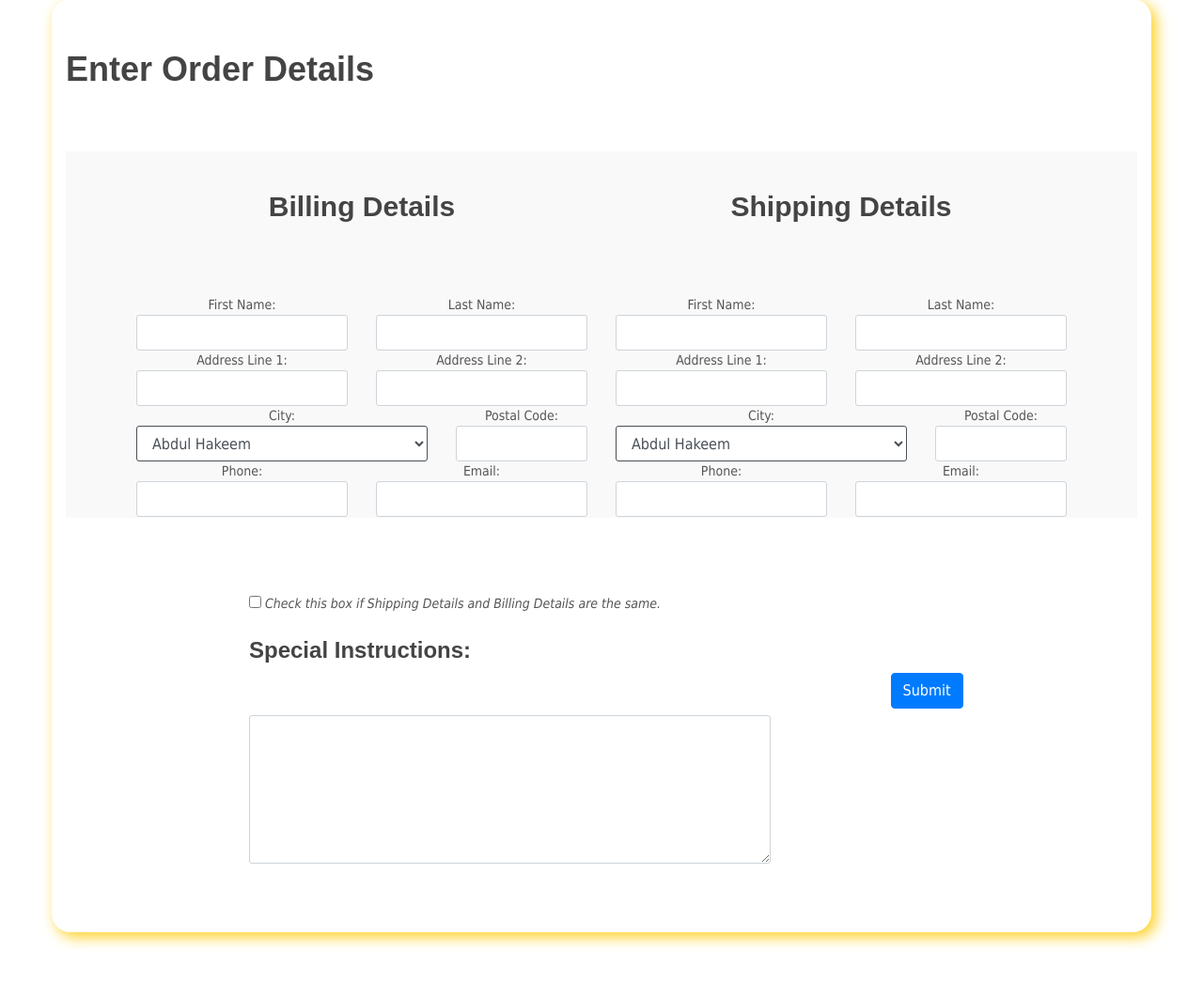
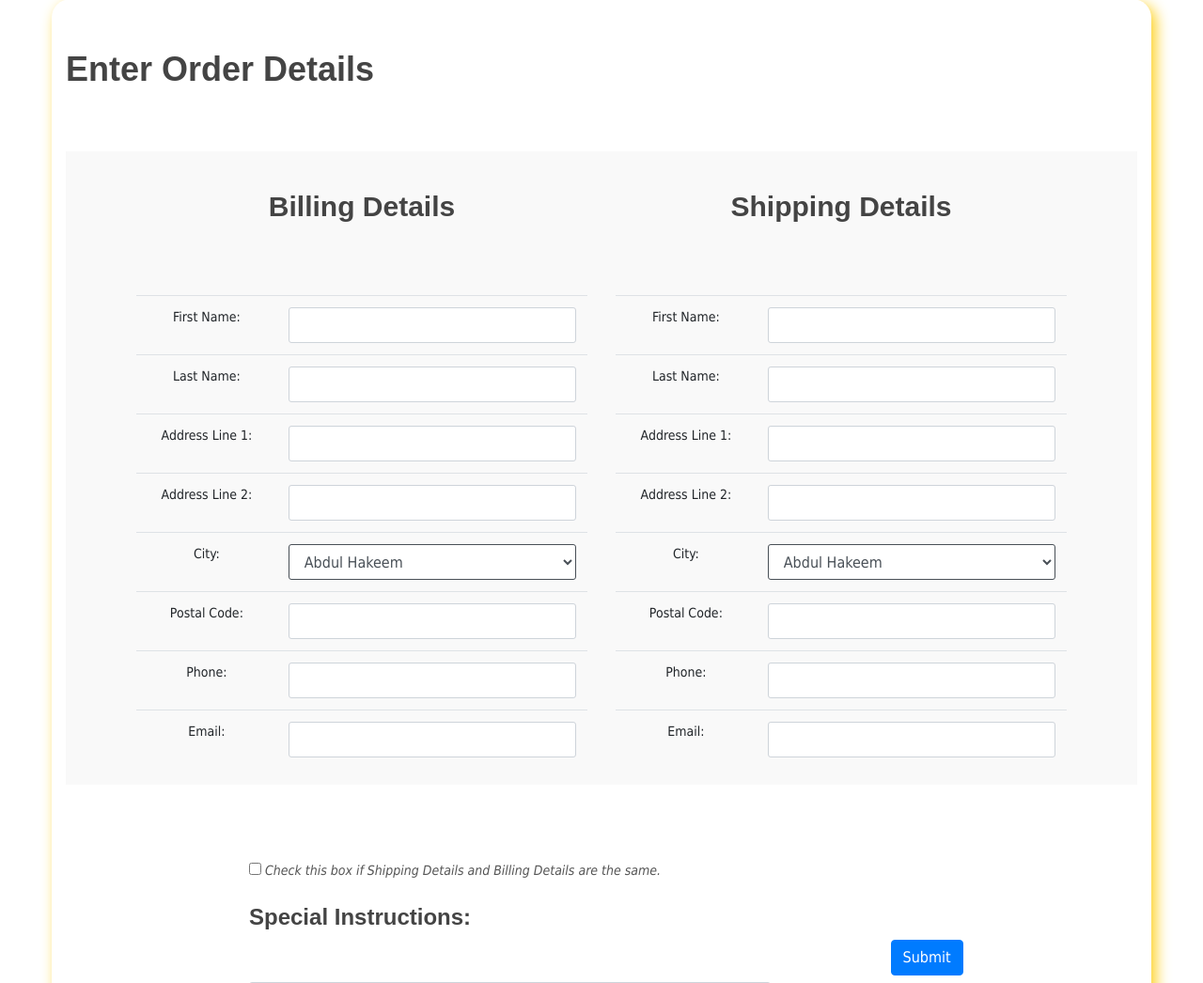
Before and after one commit to projrx/hiphop, a WordPress theme: template address.php in a window 1280 px wide. Shown: the part 228-1274 px from the top of the page at 94% size. Run offline with PHP 8.4 and a stand-in for WordPress, Linux system fonts and the light colour scheme; the site name, menu and one post (Sample post) are stand-ins, and other content is empty; data comes from the database, SQL or seed files in the repository.

Commit message:
Made Changes

```diff
--- a/address.php
+++ b/address.php
@@ -76,81 +76,73 @@
           <h2>Billing Details</h2>
           <br><br>
 
-<div class="row">
-          <div class="col-sm-6">
+<table class="table">
+         <tr>
+          <td>             First Name:         </td>
+          <td>        <input type="text" value="<?php if(!empty($bfirstname)) echo $bfirstname ; ?>" class="form-control myform" id="fname" name="firstname">         </td>
+         </tr>
+         <tr>
+          <td>          Last Name:      </td>
+          <td>
+           <input type="text" value="<?php if(!empty($blastname)) echo $blastname ; ?>" class="form-control myform" id="lname" name="lastname">
+           </td>
+         </tr>
+         <tr>
+          <td>      Address Line 1:        </td>
+          <td>
+            <input type="text" value="<?php if(!empty($baddress1)) echo $baddress1 ; ?>" class="form-control myform" id="address1" name="address1">
+          </td>
+         </tr>
 
-           First Name:
-           <input type="text" value="<?php if(!empty($bfirstname)) echo $bfirstname ; ?>" class="form-control myform" id="fname" name="firstname">
+         <tr>
+          <td>    Address Line 2:        </td>
+          <td>
 
-         </div>
-         <div class="col-md-6">
+          <input type="text" value="<?php if(!empty($baddress2)) echo $baddress2 ; ?>" class="form-control myform" id="address2" name="address2">
+          </td>
+         </tr>
+         <tr>
+          <td>     City:      </td>
+          <td>
 
-           Last Name:
-           <input type="text" value="<?php if(!empty($blastname)) echo $blastname ; ?>" class="form-control myform" id="lname" name="lastname">
-
-         </div>
-
-         <div class="col-md-6">
-          Address Line 1:
-          <input type="text" value="<?php if(!empty($baddress1)) echo $baddress1 ; ?>" class="form-control myform" id="address1" name="address1">
-
-        </div>
-        <div class="col-md-6">
-
-          Address Line 2:
-          <input type="text" value="<?php if(!empty($baddress2)) echo $baddress2 ; ?>" class="form-control myform" id="address2" name="address2">
-
-        </div>
-
-
-        <div class="col-md-8">
-          City:
-          <select style="border:solid 1px;" class="form-control myform" id="city" name="city">
-           <?php if(!empty($bcity)) { ?><option value="<?php echo $bcity ;?>"><?php echo $bcity ;?></option><?php } ?>
-
-           <!-- get single row data from database -->
-
-           <?php
-
+             <select style="border:solid 1px;" class="form-control myform" id="city" name="city">
+           <?php if(!empty($bcity)) { ?><option value="<?php echo $bcity ;?>"><?php echo $bcity ;?></option><?php }
            $rows =mysqli_query($con,"SELECT * FROM cities" ) or die(mysqli_error($con));
-
            while($row=mysqli_fetch_array($rows)){
-
             $city = $row['city'];
-
             ?>
-
-
             <option value="<?php echo $city ;?>"><?php echo $city ;?></option>
-
           <?php } ?>
         </select>
 
+          </td>
+         </tr>
 
-      </div>
 
-      <div class="col-md-4">
-        Postal Code:
-        <input type="text" value="<?php if(!empty($bpostalcode)) echo $bpostalcode ; ?>" class="form-control myform" id="postal" name="postalcode">
+         <tr>
+          <td> Postal Code:      </td>
+          <td>
+             <input type="text" value="<?php if(!empty($bpostalcode)) echo $bpostalcode ; ?>" class="form-control myform" id="postal" name="postalcode">
+          </td>
+         </tr>
 
-      </div>
+         <tr>
+          <td> Phone:      </td>
+          <td>
+             <input type="text" value="<?php if(!empty($bphone)) echo $bphone ; ?>" class="form-control myform" id="phone" name="phone">
+          </td>
+         </tr>
 
-      <div class="col-md-6">
+         <tr>
+          <td> Email:     </td>
+          <td>
+              <input type="text" value="<?php if(!empty($bemail)) echo $bemail ; ?>" class="form-control myform" id="email" name="email">
+          </td>
+         </tr>
 
-       Phone:
-       <input type="text" value="<?php if(!empty($bphone)) echo $bphone ; ?>" class="form-control myform" id="phone" name="phone">
 
-     </div>
-     <div class="col-md-6">
+</table>
 
-       Email:
-       <input type="text" value="<?php if(!empty($bemail)) echo $bemail ; ?>" class="form-control myform" id="email" name="email">
-
-     </div>
-
-     <br>
-
-   </div>
    </div>
 
    <div class="col-md-6">
@@ -158,83 +150,77 @@
     <h2>Shipping Details</h2>
     <br><br>
 
-   <div class="row">
-
-    <div class="col-md-6">
-
-     First Name:
-     <input type="text" value="<?php if(!empty($sfirstname)) echo $sfirstname ; ?>" class="form-control myform" id="shipping_fname" name="shipping_firstname">
-
-   </div>
-   <div class="col-md-6">
-
-     Last Name:
-     <input type="text" value="<?php if(!empty($slastname)) echo $slastname ; ?>" class="form-control myform" id="shipping_lname" name="shipping_lastname">
-
-   </div>
-
-   <div class="col-md-6">
-    Address Line 1:
-    <input type="text" value="<?php if(!empty($saddress1)) echo $saddress1 ; ?>" class="form-control myform" id="shipping_address1" name="shipping_address1">
-
-  </div>
-  <div class="col-md-6">
-
-    Address Line 2:
-    <input type="text" value="<?php if(!empty($saddress2)) echo $saddress2 ; ?>" class="form-control myform" id="shipping_address2" name="shipping_address2">
-
-  </div>
 
 
-  <div class="col-md-8">
-    City:
-    <select style="border:solid 1px;" class="form-control myform" id="shipping_city" name="shipping_city">
-     <?php if(!empty($scity)) { ?><option value="<?php echo $scity ;?>"><?php echo $scity ;?></option><?php } ?>
-     <!-- get single row data from database -->
+<table class="table">
+         <tr>
+          <td>             First Name:         </td>
+          <td>          <input type="text" value="<?php if(!empty($sfirstname)) echo $sfirstname ; ?>" class="form-control myform" id="shipping_fname" name="shipping_firstname">         </td>
+         </tr>
+         <tr>
+          <td>          Last Name:      </td>
+          <td>
+           <input type="text" value="<?php if(!empty($slastname)) echo $slastname ; ?>" class="form-control myform" id="shipping_lname" name="shipping_lastname">
+           </td>
+         </tr>
+         <tr>
+          <td>      Address Line 1:        </td>
+          <td>
+          <input type="text" value="<?php if(!empty($saddress1)) echo $saddress1 ; ?>" class="form-control myform" id="shipping_address1" name="shipping_address1">
+          </td>
+         </tr>
+         <tr>
+          <td>    Address Line 2:        </td>
+          <td>
 
-     <?php
+           <input type="text" value="<?php if(!empty($saddress2)) echo $saddress2 ; ?>" class="form-control myform" id="shipping_address2" name="shipping_address2">
+          </td>
+         </tr>
+         <tr>
+          <td>     City:      </td>
+          <td>
 
-     $rows =mysqli_query($con,"SELECT * FROM cities" ) or die(mysqli_error($con));
+             <select style="border:solid 1px;" class="form-control myform" id="shipping_city" name="shipping_city">
+           <?php if(!empty($scity)) { ?><option value="<?php echo $scity ;?>"><?php echo $scity ;?></option>
+         <?php }
+           $rows =mysqli_query($con,"SELECT * FROM cities" ) or die(mysqli_error($con));
+           while($row=mysqli_fetch_array($rows)){
+            $city = $row['city'];
+            ?>
+            <option value="<?php echo $city ;?>"><?php echo $city ;?></option>
+          <?php } ?>
+        </select>
 
-     while($row=mysqli_fetch_array($rows)){
-
-      $city = $row['city'];
-
-      ?>
+          </td>
+         </tr>
 
 
-      <option value="<?php echo $city ;?>"><?php echo $city ;?></option>
+         <tr>
+          <td> Postal Code:      </td>
+          <td>
+             <input type="text" value="<?php if(!empty($spostalcode)) echo $spostalcode ; ?>" class="form-control myform" id="shipping_postal" name="shipping_postalcode">
+          </td>
+         </tr>
 
-    <?php } ?>
-  </select>
+         <tr>
+          <td> Phone:      </td>
+          <td>
+             <input type="text" value="<?php if(!empty($sphone)) echo $sphone ; ?>" class="form-control myform" id="shipping_phone" name="shipping_phone">
+          </td>
+         </tr>
+
+         <tr>
+          <td> Email:     </td>
+          <td>
+      <input type="text" value="<?php if(!empty($semail)) echo $semail ; ?>" class="form-control myform" id="shipping_email" name="shipping_email">
+
+          </td>
+         </tr>
 
 
-</div>
-
-<div class="col-md-4">
-  Postal Code:
-  <input type="text" value="<?php if(!empty($spostalcode)) echo $spostalcode ; ?>" class="form-control myform" id="shipping_postal" name="shipping_postalcode">
+</table>
 
 </div>
-
-<div class="col-md-6">
-
- Phone:
- <input type="text" value="<?php if(!empty($sphone)) echo $sphone ; ?>" class="form-control myform" id="shipping_phone" name="shipping_phone">
-
-</div>
-<div class="col-md-6">
-
- Email:
- <input type="text" value="<?php if(!empty($semail)) echo $semail ; ?>" class="form-control myform" id="shipping_email" name="shipping_email">
-
-</div>
-
-
-</div>
-
-</div>
-
 </div>
 
 
--- a/include/header.php
+++ b/include/header.php
@@ -151,7 +151,7 @@
 											while($rowx=mysqli_fetch_array($rowsx)){
 												$cslug = $rowx['slug'];
 												$cname = $rowx['name'];  ?>
-												<li><a href="sproducts-<?php echo $cslug ?>"><div><?php echo $cname ?></div></a></li>
+												<li style="display: block !important;"><a href="sproducts-<?php echo $cslug ?>"><div><?php echo $cname ?></div></a></li>
 											<?php } ?>
 
 										</ul>
```
Also changed, not shown: 1 other file.
